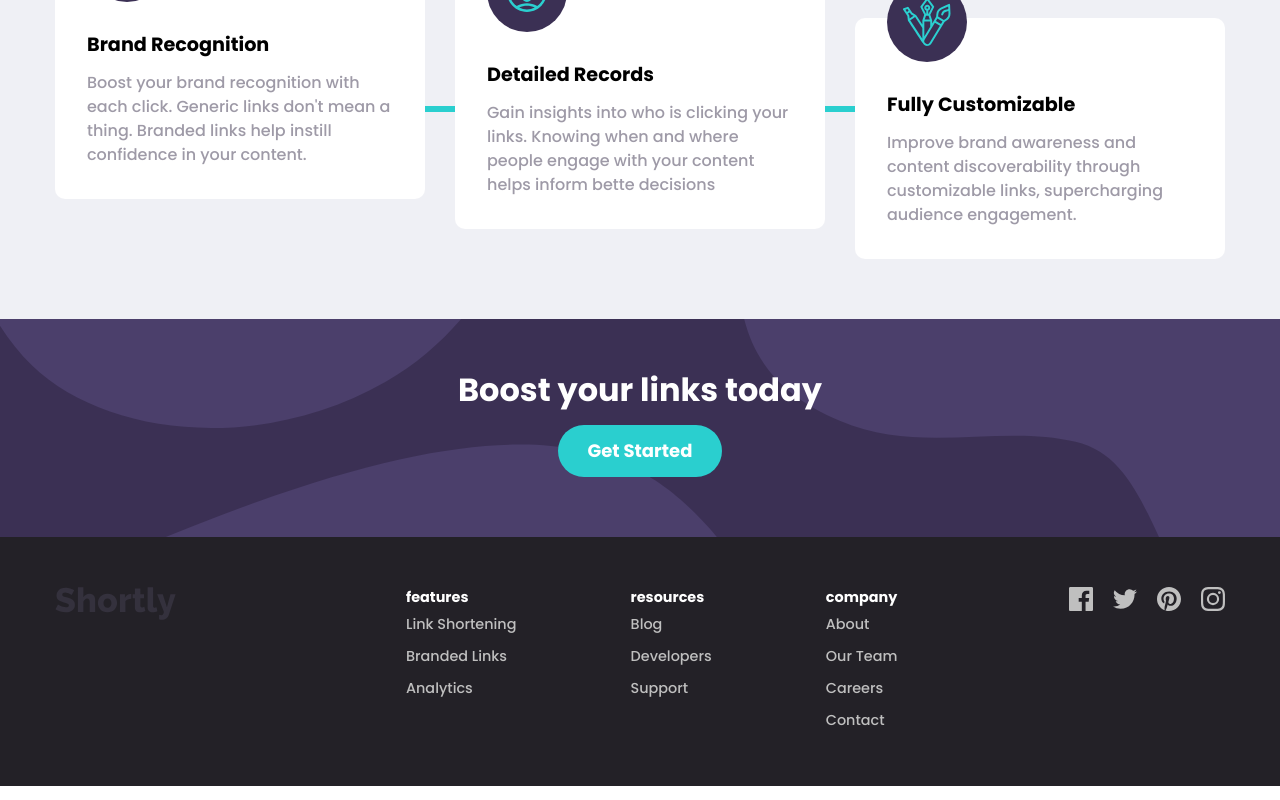
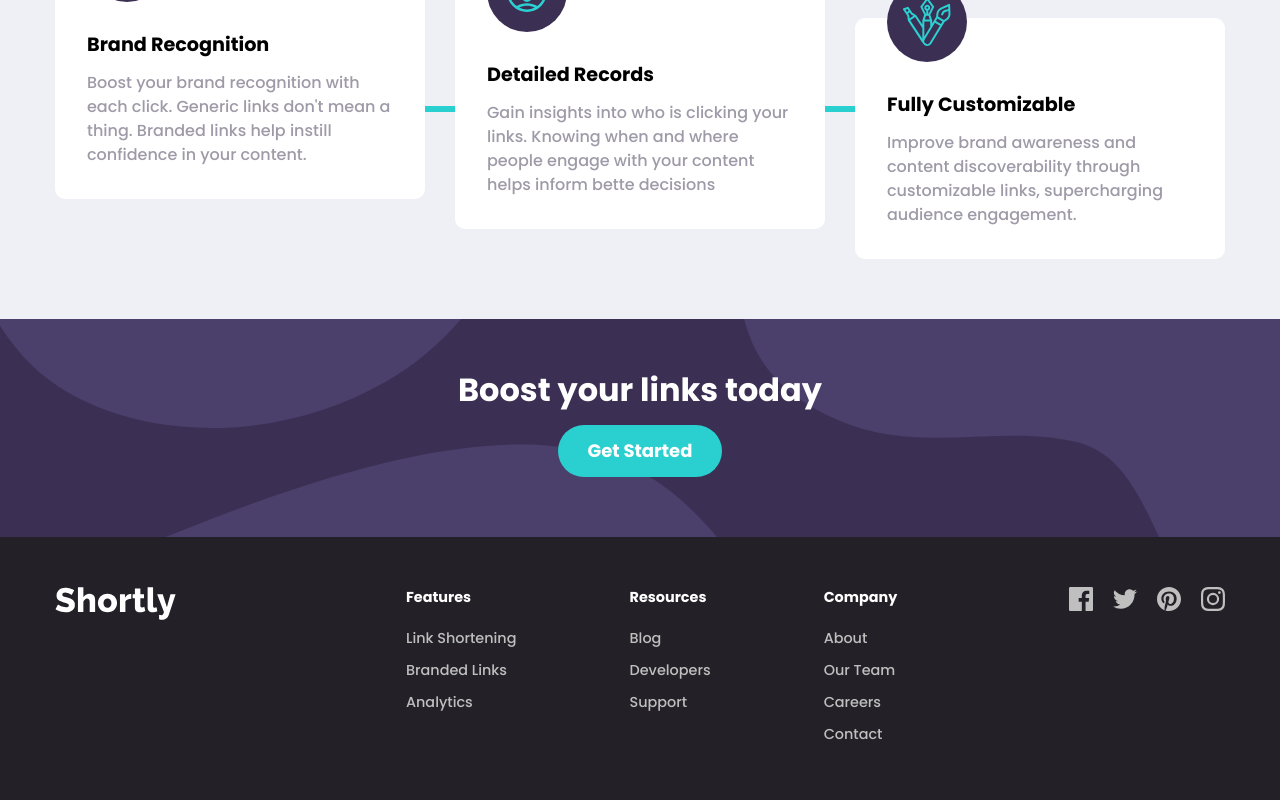
Before and after one commit to PirskiyMI/URL-shortening, a React (Vite) app: page / in a window 1280 px wide. Shown: the part 1012-1812 px from the top of the page. Built offline with nearby package versions, Linux system fonts and the light colour scheme.

Commit message:
Decomposed  Footer component

```diff
--- a/src/components/Footer/Footer.tsx
+++ b/src/components/Footer/Footer.tsx
@@ -1,45 +1,16 @@
 import styles from './styles/Footer.module.scss';
 import cn from 'classnames';
 import { data } from './constants';
-import { FooterColumnProps, FooterSocialsProps, ILink, ISocial } from './types';
 import { Logo } from '../Logo/Logo';
+import { FooterSocials } from './FooterSocials';
+import { FooterColumn } from './FooterColumn';
 
-export const FooterColumn = ({ title, links }: FooterColumnProps) => {
-   return (
-      <div className={styles.column}>
-         <h2 className={styles.column_title}>{title}</h2>
-         <ul className={styles.column_list}>
-            {links.map(({ id, title, path }: ILink) => (
-               <li className={styles.column_item} key={id}>
-                  <a href={path} className={styles.column_link}>
-                     {title}
-                  </a>
-               </li>
-            ))}
-         </ul>
-      </div>
-   );
-};
-
-export const FooterSocials = ({ socials }: FooterSocialsProps) => {
-   return (
-      <ul className={cn(styles.footer_socials, styles.socials)}>
-         {socials.map(({ id, icon: SVG, alt }: ISocial) => (
-            <li className={styles.socials_item} key={id}>
-               <a href="#" className={styles.socials_link} aria-label={alt}>
-                  <SVG className={styles.socials_icon}/>
-               </a>
-            </li>
-         ))}
-      </ul>
-   );
-};
 
 export const Footer = () => {
    return (
       <footer className={styles.footer}>
          <div className={cn(styles.footer_container, '_container')}>
-            <Logo/>
+            <Logo color='white'/>
             <nav className={styles.footer_nav}>
                <div className={styles.footer_columns}>
                   {data.columns.map(({ id, ...props }) => (
--- /dev/null
+++ b/src/components/Footer/FooterColumn.tsx
@@ -0,0 +1,19 @@
+import styles from './styles/FooterColumn.module.scss';
+import { FooterColumnProps, ILink } from './types';
+
+export const FooterColumn = ({ title, links }: FooterColumnProps) => {
+   return (
+      <div className={styles.column}>
+         <h2 className={styles.column_title}>{title}</h2>
+         <ul className={styles.column_list}>
+            {links.map(({ id, title, path }: ILink) => (
+               <li className={styles.column_item} key={id}>
+                  <a href={path} className={styles.column_link}>
+                     {title}
+                  </a>
+               </li>
+            ))}
+         </ul>
+      </div>
+   );
+};
--- /dev/null
+++ b/src/components/Footer/FooterSocials.tsx
@@ -0,0 +1,16 @@
+import styles from './styles/FooterSocials.module.scss';
+import { FooterSocialsProps, ISocial } from './types';
+
+export const FooterSocials = ({ socials }: FooterSocialsProps) => {
+   return (
+      <ul className={styles.socials}>
+         {socials.map(({ id, icon: SVG, alt }: ISocial) => (
+            <li key={id}>
+               <a href="#" aria-label={alt}>
+                  <SVG className={styles.socials_icon} />
+               </a>
+            </li>
+         ))}
+      </ul>
+   );
+};
--- a/src/components/Footer/styles/Footer.module.scss
+++ b/src/components/Footer/styles/Footer.module.scss
@@ -27,11 +27,6 @@
       gap: 30px;
       text-align: center;
    }
-   &_column {
-      display: flex;
-      flex-direction: column;
-      gap: 20px;
-   }
    @media (min-width: 400px) {
       &_columns {
          flex: 0 0 60%;
@@ -47,10 +42,6 @@
       &_logo {
          flex: 0 0 150px;
       }
-
-      &_column {
-         flex-basis: 120px;
-      }
    }
    @media (min-width: 560px) {
       &_container {
@@ -64,37 +55,3 @@
       }
    }
 }
-
-.column {
-   font-size: 0.9rem;
-   &_title {
-      font-weight: var(--fw-bold);
-   }
-   &_list {
-      color: var(--color-neutral-gray);
-      line-height: 2rem;
-      text-transform: capitalize;
-   }
-   &_item {
-      transition: color ease 0.2s;
-      @media (any-hover: hover) {
-         &:hover {
-            color: white;
-         }
-      }
-   }
-   &_link {
-   }
-}
-
-.socials {
-   display: flex;
-   align-items: center;
-   gap: 20px;
-   &_icon {
-      fill: var(--color-neutral-gray);
-   }
-   @media (min-width: 500px) {
-      align-self: start;
-   }
-}
--- /dev/null
+++ b/src/components/Footer/styles/FooterColumn.module.scss
@@ -0,0 +1,22 @@
+.column {
+   display: flex;
+   flex-direction: column;
+   gap: 14px;
+   font-size: 0.9rem;
+   text-transform: capitalize;
+   &_title {
+      font-weight: var(--fw-bold);
+   }
+   &_list {
+      color: var(--color-neutral-gray);
+      line-height: 2rem;
+   }
+   &_item {
+      transition: color ease 0.2s;
+      @media (any-hover: hover) {
+         &:hover {
+            color: white;
+         }
+      }
+   }
+}
--- /dev/null
+++ b/src/components/Footer/styles/FooterSocials.module.scss
@@ -0,0 +1,17 @@
+.socials {
+   display: flex;
+   align-items: center;
+   gap: 20px;
+   &_icon {
+      fill: var(--color-neutral-gray);
+      transition: fill ease 0.2s;
+      @media (any-hover: hover) {
+         &:hover {
+            fill: white;
+         }
+      }
+   }
+   @media (min-width: 500px) {
+      align-self: start;
+   }
+}
--- a/src/components/Header/Header.tsx
+++ b/src/components/Header/Header.tsx
@@ -12,7 +12,7 @@ export const Header = () => {
    return (
       <header className={styles.header}>
          <div className={cn(styles.header_container, '_container')}>
-            <Logo />
+            <Logo color='var(--color-primary-violet)'/>
             <HeaderMenu menuIsActive={menuActive} />
             <HeaderBurger menuIsActive={menuActive} onClick={() => setMenuActive(!menuActive)} />
          </div>
--- a/src/components/Logo/Logo.module.scss
+++ /dev/null
@@ -1,4 +0,0 @@
-.logo {
-   font-weight: var(--fw-bold);
-   font-size: 30px;
-}
--- a/src/components/Logo/Logo.tsx
+++ b/src/components/Logo/Logo.tsx
@@ -1,10 +1,13 @@
-import styles from './Logo.module.scss';
 import { ReactComponent as LogoIcon } from './../../assets/images/logo.svg';
 
-export const Logo = () => {
+interface LogoProps {
+   color: string;
+}
+
+export const Logo = ({ color }: LogoProps) => {
    return (
-      <a href="#" className={styles.logo}>
-         <LogoIcon />
+      <a href="#">
+         <LogoIcon style={{ fill: `${color}` }} />
       </a>
    );
 };
```
Also changed, not shown: src/assets/images/logo.svg.
